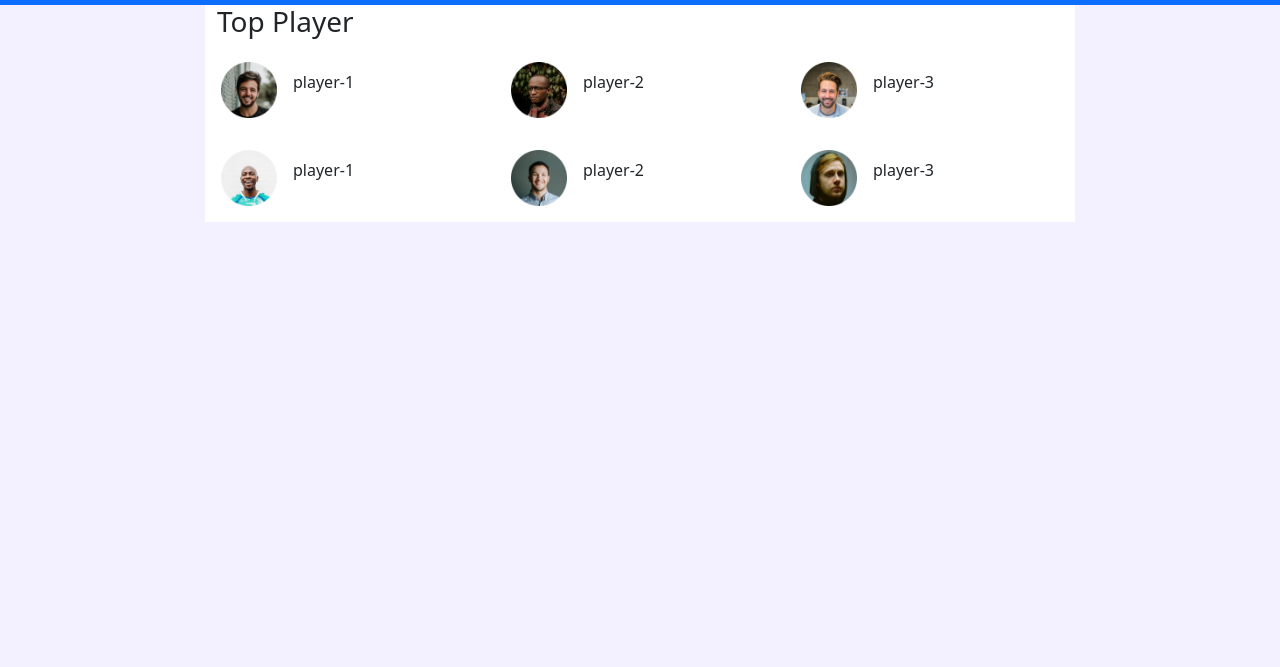
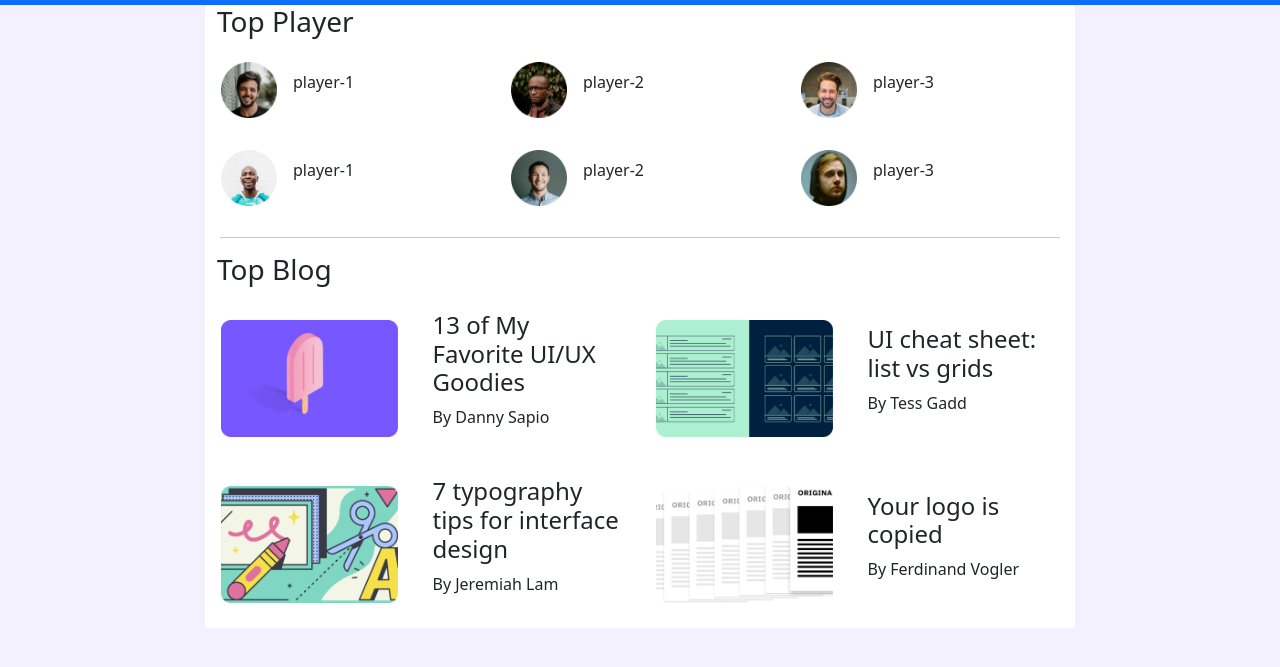
Before and after one commit to ashikdas/leader-board-website, a plain HTML site: page index.html in a window 1280 px wide. Shown: the part 71-738 px from the top of the page. Drawn offline with nearby package versions, Linux system fonts and the light colour scheme.

Commit message:
Top Blog added and almost complete

```diff
--- a/index.html
+++ b/index.html
@@ -20,7 +20,7 @@
         <div class="collapse navbar-collapse flex-row-reverse" id="navbarText">
           <ul class="navbar-nav">
             <li class="nav-item">
-                    <a class="nav-link active" aria-current="page" href="#">Home</a>
+              <a class="nav-link active" aria-current="page" href="#">Home</a>
             </li>
             <li class="nav-item">
               <a class="nav-link" href="#">Blogs</a>
@@ -37,8 +37,8 @@
       </div>
     </nav>
   </header>
-  <main class="mx-auto">
-    <section class="container-fluid top-player">
+  <main class="mx-auto bg-white">
+    <section class="container-fluid">
       <h3>Top Player</h3>
       <div class="row">
         <div class="col-md-4 col-sm-6 player p-3 d-flex align-items-center" >
@@ -67,6 +67,48 @@
         </div>
       </div>
     </section>
+    <hr style="margin: 15px;">
+    <section class="container-fluid">
+      <h3>Top Blog</h3>
+      <div class="row">
+        <div class="col-md-6 blog p-3 d-flex align-items-center">
+          <div class="col-md-6 blog-img">
+            <img src="images/blogs/blog-1.png" alt="">
+          </div>
+          <div class="col-md-6 blog-description">
+            <h4>13 of My Favorite UI/UX Goodies</h4>
+            <p>By Danny Sapio</p>
+          </div>
+        </div>
+        <div class="col-md-6 blog p-3 d-flex align-items-center">
+          <div class="col-md-6 blog-img">
+            <img src="images/blogs/blog-2.png" alt="">
+          </div>
+          <div class="col-md-6 blog-description">
+            <h4>UI cheat sheet: list vs grids</h4>
+            <p>By Tess Gadd</p>
+          </div>
+        </div>
+        <div class="col-md-6 blog p-3  d-flex align-items-center">
+          <div class="col-md-6 blog-img">
+            <img src="images/blogs/blog-3.png" alt="">
+          </div>
+          <div class="col-md-6 blog-description">
+            <h4>7 typography tips for interface design</h4>
+            <p>By Jeremiah Lam</p>
+          </div>
+        </div>
+        <div class="col-md-6 blog sm p-3 d-flex align-items-center">
+          <div class="col-md-6 blog-img">
+            <img src="images/blogs/blog-4.png" alt="">
+          </div>
+          <div class="col-md-6 blog-description">
+            <h4>Your logo is copied</h4>
+            <p>By Ferdinand Vogler</p>
+          </div>
+        </div>
+      </div>
+    </section>
   </main>
 
   <script src="https://cdn.jsdelivr.net/npm/bootstrap@5.1.1/dist/js/bootstrap.bundle.min.js" integrity="sha384-/bQdsTh/da6pkI1MST/rWKFNjaCP5gBSY4sEBT38Q/9RBh9AH40zEOg7Hlq2THRZ" crossorigin="anonymous"></script>
--- a/styles/style.css
+++ b/styles/style.css
@@ -1,15 +1,24 @@
 body{
     background-color: #F3F1FF;
 }
+
 .navbar img{
     width: 40px;
 }
+
 main{
     max-width: 870px;
 }
-.top-player{
-    background-color: #FFFFFF;
-}
+
 .player img{
     width: 56px;
 }
+.blog{
+    padding: 10px;
+}
+.blog-img img{
+    width: 177px;
+}
+.blog-description{
+    padding-left: 10px;
+}
```
